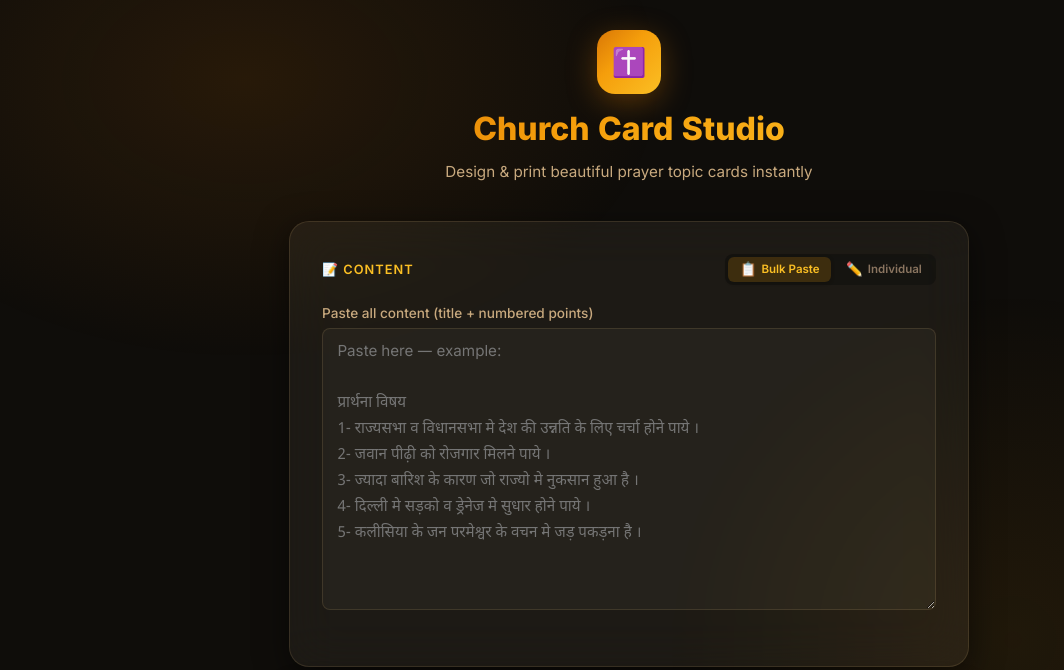
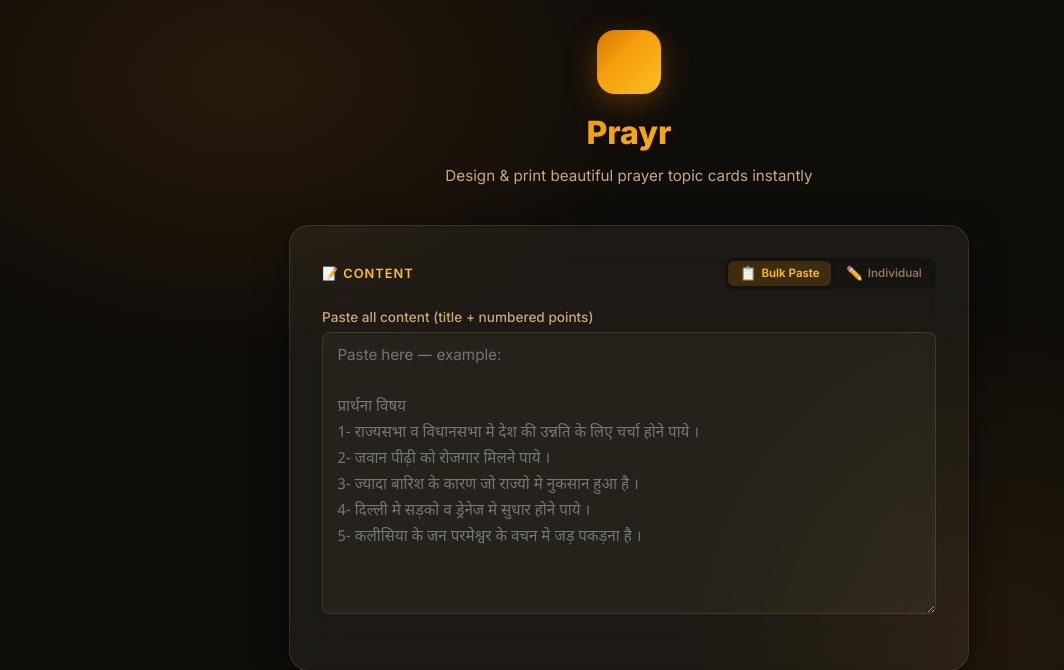
Before and after one commit to abenvargheese07/Webpage, a Flask app: page / in a window 1280 px wide. Shown: the top 670 px of the page, without its empty margins (11-1075 px from the left). Run offline with Flask 3, Linux system fonts and the light colour scheme.

Commit message:
Change the web name to Prayr

```diff
--- a/templates/index.html
+++ b/templates/index.html
@@ -6,7 +6,7 @@
   <meta name="viewport" content="width=device-width, initial-scale=1.0">
   <meta name="description"
     content="Generate print-ready tiled prayer cards (प्रार्थना विषय) as PDF — enter title and points, download instantly.">
-  <title>Prayer Card Generator — प्रार्थना विषय</title>
+  <title>Prayr</title>
 
   <!-- Fonts -->
   <link rel="preconnect" href="https://fonts.googleapis.com">
@@ -612,8 +612,8 @@
 
     <!-- Hero -->
     <header class="hero">
-      <div class="hero-icon">✝️</div>
-      <h1>Church Card Studio</h1>
+      <div class="hero-icon"></div>
+      <h1>Prayr</h1>
       <p>Design & print beautiful prayer topic cards instantly</p>
     </header>
 
```
